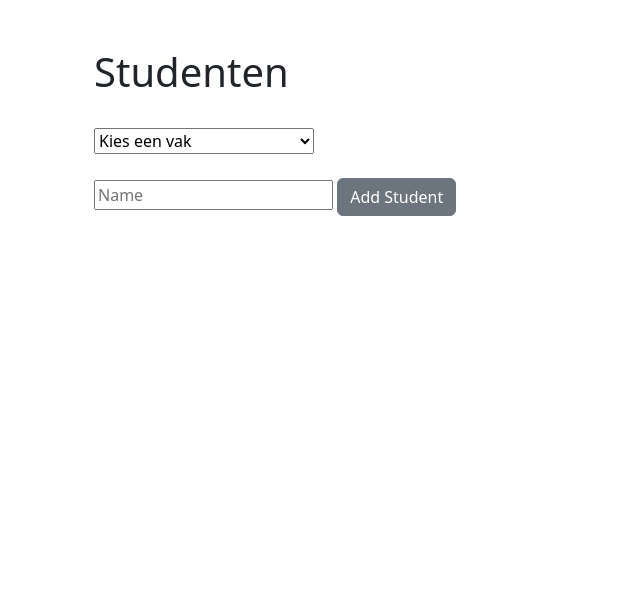
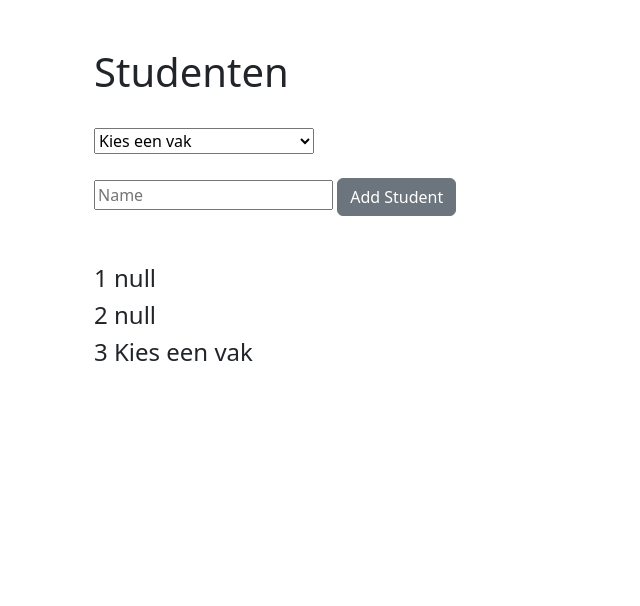
Before and after one commit to aarontenzing/helpende-hand, a Flask app: page /databank in a window 1280 px wide. Shown: the part 56-662 px from the top of the page, without its empty margins (0-640 px from the left). Run offline with Flask 3, Linux system fonts and the light colour scheme; some libraries are stand-ins or nearby versions.

Commit message:
Databank vervolg

```diff
--- a/Flask-webserver/app.py
+++ b/Flask-webserver/app.py
@@ -80,16 +80,20 @@
     klaslijst = "Lijst met Studentnamen"
 
     if request.method == "POST":
+        if(request.form['subject']!='Kies een vak'):
 
-        new_student = Klas(name=request.form['name'], vak = request.form['subject'])
+
+            new_student = Klas(name=request.form['name'], vak = request.form['subject'])
         # Push to Database
         #try:
-        db.session.add(new_student)
-        db.session.commit()
-        return redirect(url_for('databank'))
+            db.session.add(new_student)
+            db.session.commit()
+
         #except:
          #   return "Error adding student"
-
+        else:
+                print("leeg")
+        return redirect(url_for('databank'))
     else:
         studenten = db.session.execute(db.select(Klas).order_by(Klas.name)).scalars()
         return render_template("databank.html",title=klaslijst,klas=studenten)
--- a/Flask-webserver/templates/databank.html
+++ b/Flask-webserver/templates/databank.html
@@ -34,7 +34,7 @@
     <br/><br/>
     {% for student in klas %}
         <h4>
-            {{ student.name }}
+            {{ student.cid }} {{student.vak}} {{ student.name }}
         </h4>
     {% endfor %}
     </div>
```
Also changed, not shown: instance/klas.db.
